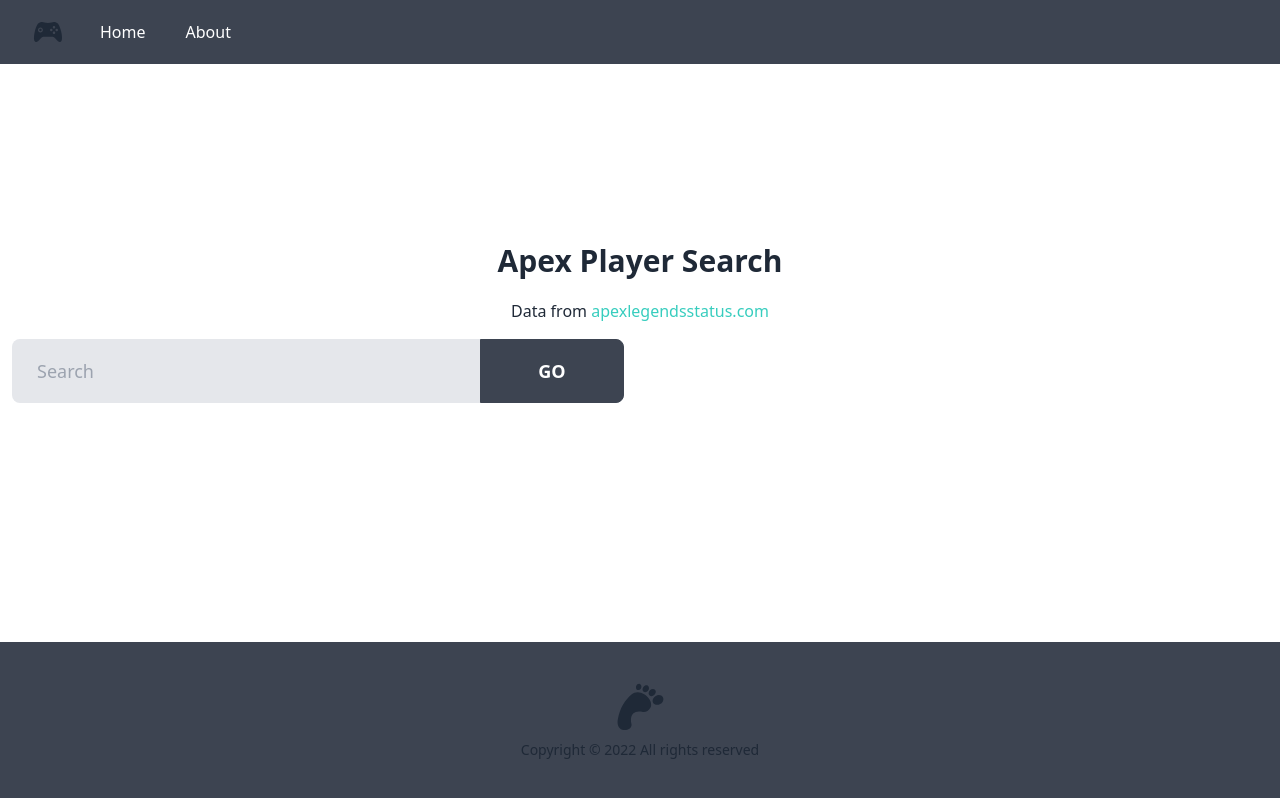
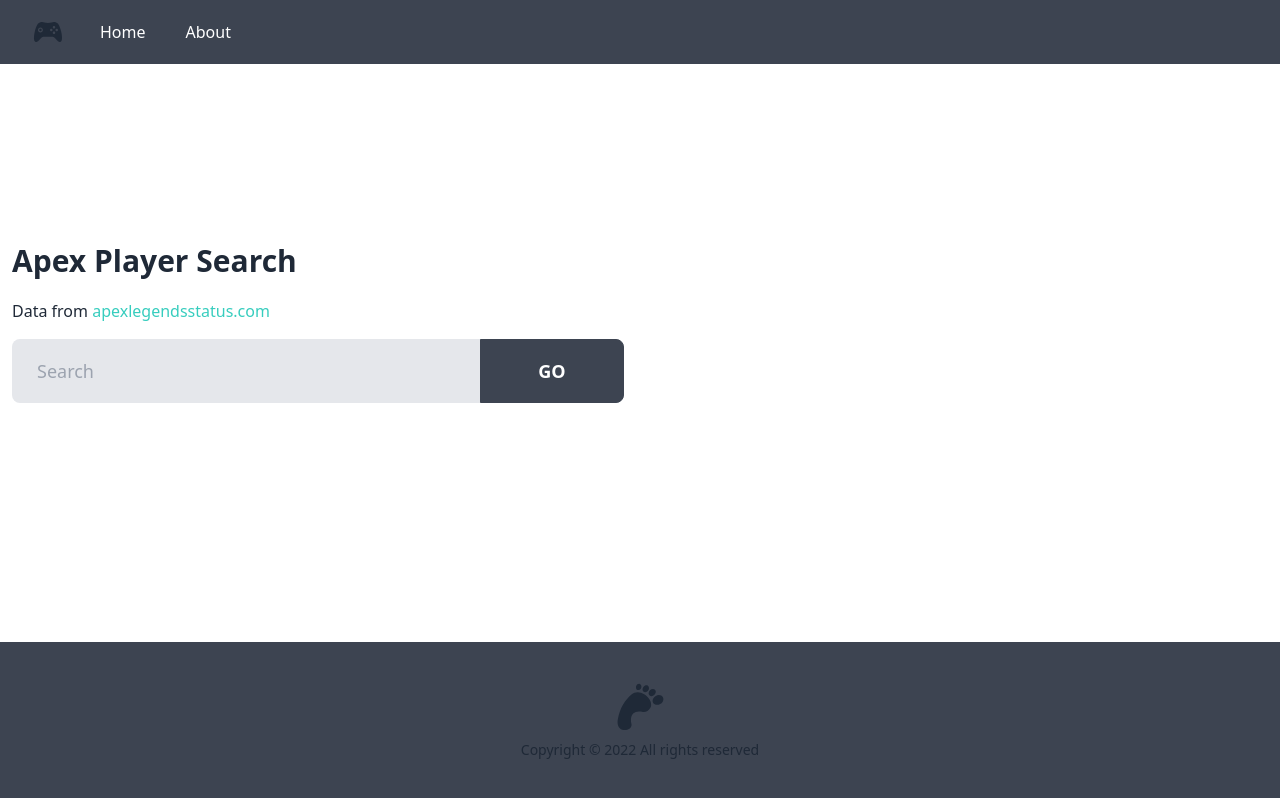
Before and after one commit to 9dnsb/apex-legends-stat-tracker, a React (Create React App) app: page /playersearch in a window 1280 px wide. Built offline with nearby package versions, Linux system fonts and the light colour scheme.

Commit message:
fixed text center

```diff
--- a/src/pages/Players.jsx
+++ b/src/pages/Players.jsx
@@ -28,7 +28,7 @@
 
   return (
     <>
-      <PageHeader title={'Apex Player Search'} />
+      <PageHeader title={'Apex Player Search'} center={false} />
       <div className="grid grid-cols-1 xl:grid-cols-2 lg:grid-cols-2 md:grid-cols-2 mb-8 gap-8 mt-4">
         <div>
           <form onSubmit={handleSubmit}>
```
